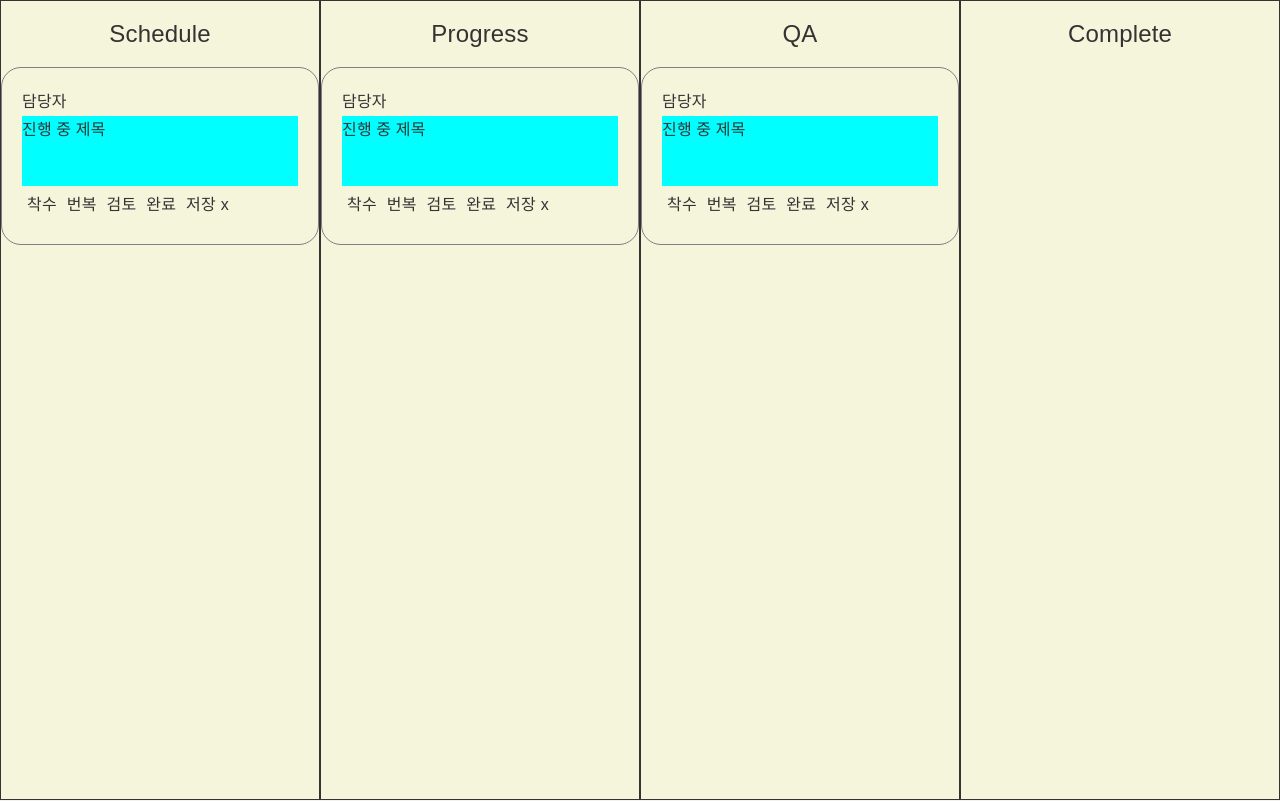
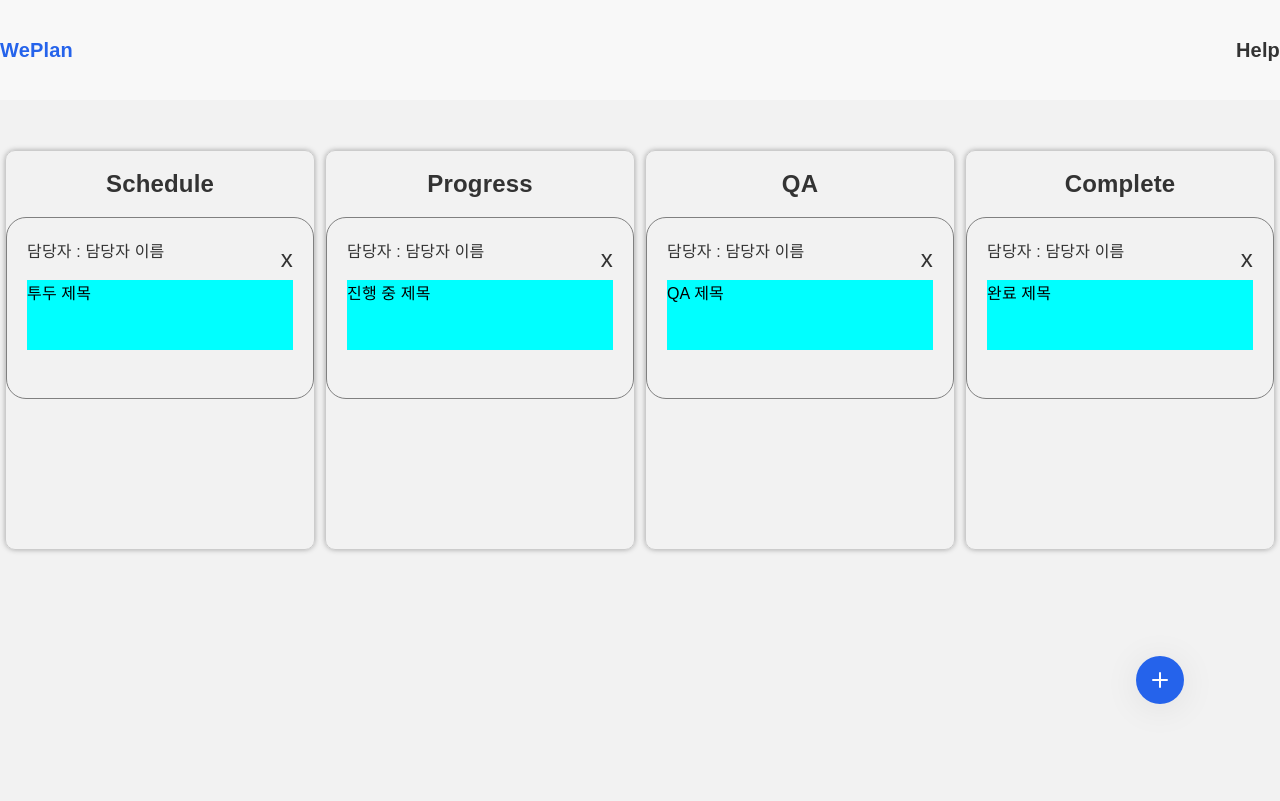
Before and after one commit to yunjunhojj/kanban-front, a React (Create React App) app: page / in a window 1280 px wide. Shown: the top 801 px of the page. Built offline with nearby package versions, Linux system fonts and the light colour scheme; data requests are answered from the project's data file.

Commit message:
#2 Design Column
- add view card
- merge header. footer, FAB, BoardItem(Card)

```diff
--- a/db.json
+++ b/db.json
@@ -1,79 +1,81 @@
 {
   "boards": [
     {
-      "id": "z6ost9Sp0Lx7G9A0WGhvS(스케쥴 칸)",
-      "category": "Schedule",
+      "id": "z6ost9Sp0Lx7G9A0WGhvS",
+      "name": "담당자 이름",
+      "category": "todo",
       "title": "투두 제목 ",
       "content": "보드 내용",
-      "pw": "보드 비밀번호",
-      "comments": [
-        {
-          "id": "quNBJ64A3Up7YmKMWQ3Ru",
-          "name": "작성자 이름",
-          "pw": "작성자 비밀번호",
-          "comment": "댓글"
-        }
-      ]
+      "pw": "보드 비밀번호"
     },
     {
-      "id": "vzSp-jzTXppJSSP3eLZ3k(프로그레스 칸)",
-      "category": "Progress",
+      "id": "vzSp-jzTXppJSSP3eLZ3k",
+      "name": "담당자 이름",
+      "category": "working",
       "title": "진행 중 제목",
       "content": "보드 내용",
-      "pw": "보드 비밀번호",
-      "comments": [
-        {
-          "id": "h-e0M_yaI40OgkHQv_0Yd",
-          "name": "작성자 이름",
-          "pw": "작성자 비밀번호",
-          "comment": "댓글"
-        }
-      ]
+      "pw": "보드 비밀번호"
     },
     {
-      "id": "L1--H0Ob0NOMlfXUHt9r5(QA칸)",
-      "category": "QA",
+      "id": "L1--H0Ob0NOMlfXUHt9r5",
+      "name": "담당자 이름",
+      "category": "validate",
       "title": "QA 제목",
       "content": "보드 내용",
-      "pw": "보드 비밀번호",
-      "comments": [
-        {
-          "id": "CP93RdIrJI_xPxj0AVvjd",
-          "name": "작성자 이름",
-          "pw": "작성자 비밀번호",
-          "comment": "댓글"
-        }
-      ]
+      "pw": "보드 비밀번호"
     },
     {
-      "id": "pIIk2N5JxmP3iZwuZJDQD(엔드 칸)",
+      "id": "pIIk2N5JxmP3iZwuZJDQD",
+      "name": "담당자 이름",
       "category": "complete",
       "title": "완료 제목",
       "content": "보드 내용",
-      "pw": "보드 비밀번호",
-      "comments": [
-        {
-          "id": "i6lr-LeOKQBKx1SKt7N_m",
-          "name": "작성자 이름",
-          "pw": "작성자 비밀번호",
-          "comment": "댓글"
-        }
-      ]
+      "pw": "보드 비밀번호"
     },
     {
-      "id": "QEK63i9tl9Z-6yH_rxO3n(엔드 칸)",
+      "id": "QEK63i9tl9Z-6yH_rxO3n",
+      "name": "담당자 이름",
       "category": "archive",
       "title": "찐완료 제목",
       "content": "보드 내용",
-      "pw": "보드 비밀번호",
-      "comments": [
-        {
-          "id": "Yped_6UxZ_CK0xAFId1qY",
-          "name": "작성자 이름",
-          "pw": "작성자 비밀번호",
-          "comment": "댓글"
-        }
-      ]
+      "pw": "보드 비밀번호"
+    }
+  ],
+  "comments": [
+    {
+      "id": "quNBJ64A3Up7YmKMWQ3Ru",
+      "boardId": "z6ost9Sp0Lx7G9A0WGhvS",
+      "writer": "작성자 이름",
+      "password": "작성자 비밀번호",
+      "comment": "댓글"
+    },
+    {
+      "id": "i6lr-LeOKQBKx1SKt7N_m",
+      "boardId": "vzSp-jzTXppJSSP3eLZ3k",
+      "writer": "작성자 이름",
+      "password": "작성자 비밀번호",
+      "comment": "댓글"
+    },
+    {
+      "id": "CP93RdIrJI_xPxj0AVvjd",
+      "boardId": "L1--H0Ob0NOMlfXUHt9r5",
+      "name": "작성자 이름",
+      "password": "작성자 비밀번호",
+      "comment": "댓글"
+    },
+    {
+      "id": "cV9ji9yDAAlpsAgq9MPiD",
+      "boardId": "pIIk2N5JxmP3iZwuZJDQD",
+      "name": "adfsdf",
+      "comment": "adfsdfs",
+      "password": "1234"
+    },
+    {
+      "id": "5hI2lZIghImL_6yKYkVHA",
+      "boardId": "z6ost9Sp0Lx7G9A0WGhvS",
+      "name": "5555",
+      "comment": "55555",
+      "password": "1234"
     }
   ]
 }
--- a/src/components/BoardColumn.jsx
+++ b/src/components/BoardColumn.jsx
@@ -6,19 +6,35 @@ import BoardItem from "./BoardItem";
 
 const BoardColumnStyled = styled.div`
   max-width: 21.25rem;
-  min-height: 100vh;
+  min-height: 50vh;
   width: 100%;
   height: 100%;
-  background-color: beige;
-  border: 1px solid #333;
 
+  margin: 0 0.3125rem;
+
+  border: 1px solid #ccc;
+  border-radius: 0.625rem;
+
+  box-shadow: 0 0 5px rgba(170, 170, 170, 1);
+
+  transition-duration: 0.2s;
+
+  &:hover {
+    box-shadow: 0.3125rem -0.3125rem 0.375rem rgba(0, 0, 0, 0.3);
+  }
+
+  /* background-color: beige; */
   .title {
     position: relative;
     top: 0;
     left: 0;
+
     width: 100%;
     margin: 0.75rem 0;
+
     font-size: 1.5rem;
+    font-weight: bold;
+
     text-align: center;
   }
 `;
@@ -35,7 +51,7 @@ const BoardColumn = (props) => {
   //  <BoardColumn title="Schedule" /> title을 db.json의 category와 매칭시켜서 kanban의 위치를 지정함..
   const renderedBoardItems = boards.map((item) => {
     console.log("item.category : ", item.category);
-    if (item.category === props.title) {
+    if (item.category === props.category) {
       return <BoardItem {...item}></BoardItem>;
     }
   });
--- a/src/components/BoardItem.jsx
+++ b/src/components/BoardItem.jsx
@@ -2,6 +2,7 @@ import styled from "styled-components";
 import { useDispatch } from "react-redux";
 import CustomBtn from "./CustomBtn";
 import { deleteBoard } from "../redux/modules/boardSlice";
+import { Link } from "react-router-dom";
 
 const BoardItemBox = styled.div`
   border: 0.0625rem solid gray;
@@ -12,110 +13,70 @@ const BoardItemBox = styled.div`
 
   padding: 20px;
 
+  .boardTop {
+    display: flex;
+    justify-content: space-between;
+  }
+
   h2 {
     background-color: aqua;
     min-height: 4.375rem;
   }
 
-  .closeBox {
+  .closeBtn {
     border: 0rem;
     font-size: 24px;
   }
+
+  .detailBtn {
+    border: 0rem;
+    text-decoration: none;
+    color: black;
+  }
 `;
 
-// const Close = styled.button`
-//   border: 0rem;
-//   font-size: 24px;
-// `;
+const BoardItem = ({ name, id, title, category }) => {
+  const dispatch = useDispatch();
+  // console.log("ItemCard : ", name);
 
-// const TitleBox = styled.h2`
-//   background-color: aqua;
-//   min-height: 4.375rem;
-// `;
-
-const BoardItem = () => {
-  const dispatch = useDispatch();
-
-  const propsinit = [
-    {
-      id: "vzSp-jzTXppJSSP3eLZ3k",
-      category: "working",
-      title: "진행 중 제목",
-      content: "보드 내용",
-      pw: "보드 비밀번호",
-      comments: [
-        {
-          id: "h-e0M_yaI40OgkHQv_0Yd",
-          name: "작성자 이름",
-          pw: "작성자 비밀번호",
-          comment: "댓글",
-        },
-      ],
-    },
-    {
-      id: "L1--H0Ob0NOMlfXUHt9r5",
-      category: "validate",
-      title: "QA 제목",
-      content: "보드 내용",
-      pw: "보드 비밀번호",
-      comments: [
-        {
-          id: "CP93RdIrJI_xPxj0AVvjd",
-          name: "작성자 이름",
-          pw: "작성자 비밀번호",
-          comment: "댓글",
-        },
-      ],
-    },
-  ];
+  // const item = {
+  //   id: "z6ost9Sp0Lx7G9A0WGhvS",
+  //   name: "담당자 이름",
+  //   category: "todo",
+  //   title: "투두 제목 ",
+  //   content: "보드 내용",
+  //   pw: "보드 비밀번호",
+  // };
 
   const onDelete = (id) => {
+    window.confirm("삭제하시겠습니까?");
     dispatch(deleteBoard(id));
   };
 
   return (
     <BoardItemBox>
-      <div> 담당자 </div>
-      <h2> {propsinit[0].title} </h2>
+      <div className="boardTop">
+        <div> 담당자 : {name} </div>
+        <button
+          className="closeBtn"
+          onClick={() => {
+            onDelete(id);
+          }}>
+          x
+        </button>
+      </div>
+
+      <Link className="detailBtn" to={id}>
+        <h2> {title} </h2>
+      </Link>
       <CustomBtn
-        category="progress"
-        BoardItemId={propsinit[0].id}
-        nameBtn="착수"
-      >
-        착수
-      </CustomBtn>
-      <CustomBtn category="back" BoardItemId={propsinit[0].id} nameBtn="번복">
-        번복
-      </CustomBtn>
+        name="nextCategory"
+        CurrentCategory={category}
+        BoardItemId={id}></CustomBtn>
       <CustomBtn
-        category="validate"
-        BoardItemId={propsinit[0].id}
-        nameBtn="검토"
-      >
-        검토
-      </CustomBtn>
-      <CustomBtn
-        category="complete"
-        BoardItemId={propsinit[0].id}
-        nameBtn="완료"
-      >
-        완료
-      </CustomBtn>
-      <CustomBtn
-        category="archive"
-        BoardItemId={propsinit[0].id}
-        nameBtn="저장"
-      >
-        저장
-      </CustomBtn>
-      <button
-        className="closeBtn"
-        onClick={() => {
-          onDelete(propsinit[0].id);
-        }}
-      >
-        x
-      </button>
+        name="prevCategory"
+        CurrentCategory={category}
+        BoardItemId={id}></CustomBtn>
     </BoardItemBox>
   );
 };
--- a/src/components/CustomFAB.jsx
+++ b/src/components/CustomFAB.jsx
@@ -13,6 +13,10 @@ const CustomFABStyled = styled.button`
   position: fixed;
   right: 6rem;
   bottom: 6rem;
+  transition-duration: 0.5s;
+  &:hover {
+    transform: rotate(360deg) scale(1.15);
+  }
   .FAB-icon {
     width: 1.5rem;
     height: 1.5rem;
--- a/src/components/CustomHeader.jsx
+++ b/src/components/CustomHeader.jsx
@@ -5,6 +5,8 @@ const CustomHeaderStyled = styled.header`
   background-color: #f8f8f8;
   width: 100%;
   height: 3.75rem;
+  margin-bottom: 50px;
+  padding: 50px 0;
   .Header-container {
     margin: 0 auto;
     max-width: 90rem;
@@ -18,6 +20,9 @@ const CustomHeaderStyled = styled.header`
       line-height: 1.5rem;
       font-weight: 700;
       cursor: pointer;
+      &:hover {
+        color: #eb5a3d;
+      }
     }
   }
   .title {
@@ -36,8 +41,7 @@ const CustomHeader = () => {
         <a
           href="https://github.com/yunjunhojj/kanban-front/pulls"
           target="_blank"
-          rel="noopener noreferrer"
-        >
+          rel="noopener noreferrer">
           <div className="Header-container-text">Help</div>
         </a>
       </div>
--- a/src/pages/Home.jsx
+++ b/src/pages/Home.jsx
@@ -11,7 +11,7 @@ const HomeStyled = styled.main`
   height: 100%;
   margin: 0 auto;
 
-  background-color: yellowgreen;
+  /* background-color: yellowgreen; */
 
   .kanban-container {
     display: flex;
@@ -29,10 +29,10 @@ const Home = () => {
   return (
     <HomeStyled>
       <div className="kanban-container">
-        <BoardColumn title="Schedule" />
-        <BoardColumn title="Progress" />
-        <BoardColumn title="QA" />
-        <BoardColumn title="Complete" />
+        <BoardColumn title="Schedule" category="todo" />
+        <BoardColumn title="Progress" category="working" />
+        <BoardColumn title="QA" category="validate" />
+        <BoardColumn title="Complete" category="complete" />
       </div>
     </HomeStyled>
   );
--- a/src/shared/Layout.jsx
+++ b/src/shared/Layout.jsx
@@ -2,7 +2,7 @@ import styled, { createGlobalStyle } from "styled-components";
 
 const GlobalStyled = createGlobalStyle`
   /* CSS RESET */
-  @import url('https://fonts.googleapis.com/css2?family=Noto+Sans+KR:wght@400;700&display=swap');
+  @import url('https://fonts.googleapis.com/css2?family=Nanum+Gothic:wght@400;700&family=Noto+Sans+KR:wght@100;300;400;700&display=swap');
 
   * {
   margin: 0;
@@ -10,7 +10,6 @@ const GlobalStyled = createGlobalStyle`
   border: 0;
   font-size: 16px;
   font-weight: inherit;
-  font-family: 'Noto Sans KR', sans-serif;
   color: inherit;
   box-sizing: border-box;
   word-break: keep-all;
--- a/src/shared/Router.jsx
+++ b/src/shared/Router.jsx
@@ -1,17 +1,23 @@
 import { BrowserRouter, Route, Routes } from "react-router-dom";
 import { Home, NotFound, Detail } from "../pages";
 import Layout from "./Layout.jsx";
+import CustomHeader from "../components/CustomHeader";
+import CustomFooter from "../components/CustomFooter";
+import CustomFAB from "../components/CustomFAB";
 
 const Router = () => {
   return (
     <BrowserRouter>
       <Layout>
+        <CustomHeader />
         <Routes>
           <Route path="/" element={<Home />} />
           <Route path="/:id" element={<Detail />} />
           <Route path="*" element={<NotFound />} />
         </Routes>
       </Layout>
+      <CustomFAB />
+      <CustomFooter />
     </BrowserRouter>
   );
 };
```
